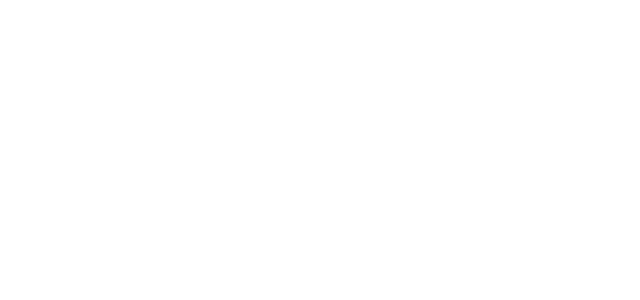
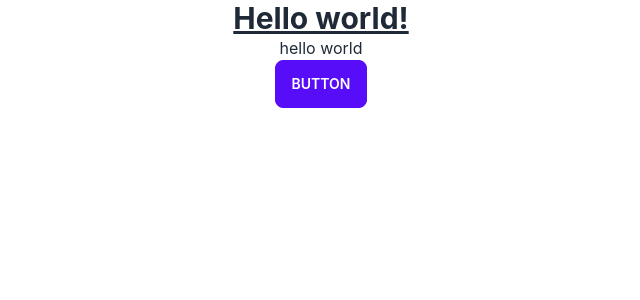
Before and after one commit to Antor1155/service-providing-company-client-side-assignment-12, a React (Create React App) app: page / in a window 1280 px wide. Shown: the top 300 px of the page, without its empty margins (319-959 px from the left). Built offline with nearby package versions, Linux system fonts and the light colour scheme.

Commit message:
added tailwind css and daisyui

```diff
--- /dev/null
+++ b/postcss.config.js
@@ -0,0 +1,6 @@
+module.exports = {
+  plugins: {
+    tailwindcss: {},
+    autoprefixer: {},
+  },
+}
--- a/src/App.js
+++ b/src/App.js
@@ -1,4 +1,3 @@
-import logo from './logo.svg';
 import './App.css';
 
 
@@ -6,7 +5,11 @@
 
   return (
     <div className="App">
-
+      <h1 className="text-3xl font-bold underline">
+        Hello world!
+      </h1>
+      <h3>hello world</h3>
+      <button className="btn btn-primary">Button</button>
     </div>
   );
 }
--- a/src/index.css
+++ b/src/index.css
@@ -1,3 +1,7 @@
+@tailwind base;
+@tailwind components;
+@tailwind utilities;
+
 body {
   margin: 0;
   font-family: -apple-system, BlinkMacSystemFont, 'Segoe UI', 'Roboto', 'Oxygen',
--- /dev/null
+++ b/tailwind.config.js
@@ -0,0 +1,9 @@
+module.exports = {
+  content: [
+    "./src/**/*.{js,jsx,ts,tsx}",
+  ],
+  theme: {
+    extend: {},
+  },
+  plugins: [require("daisyui")],
+}
```
Also changed, not shown: package.json (+7 -0 lines), 1 other file (tests, documents, lock files or other folders).
